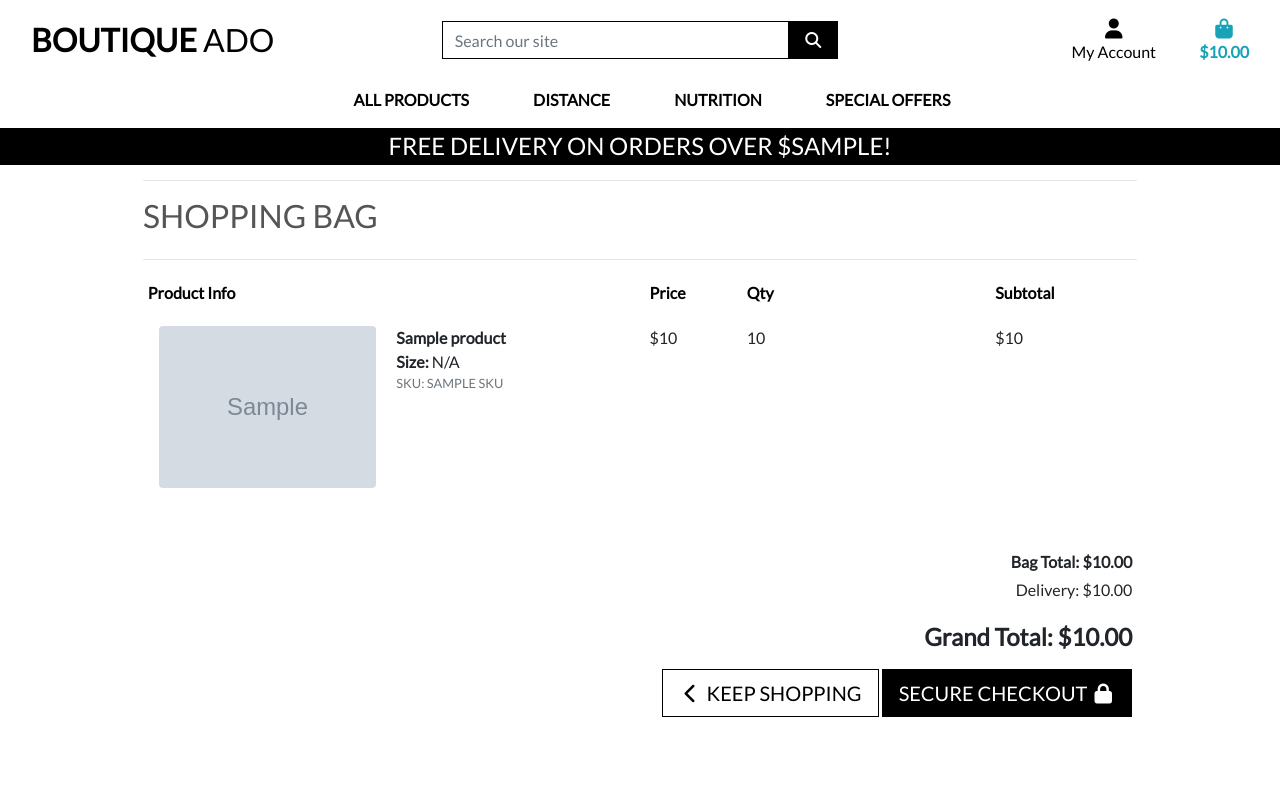
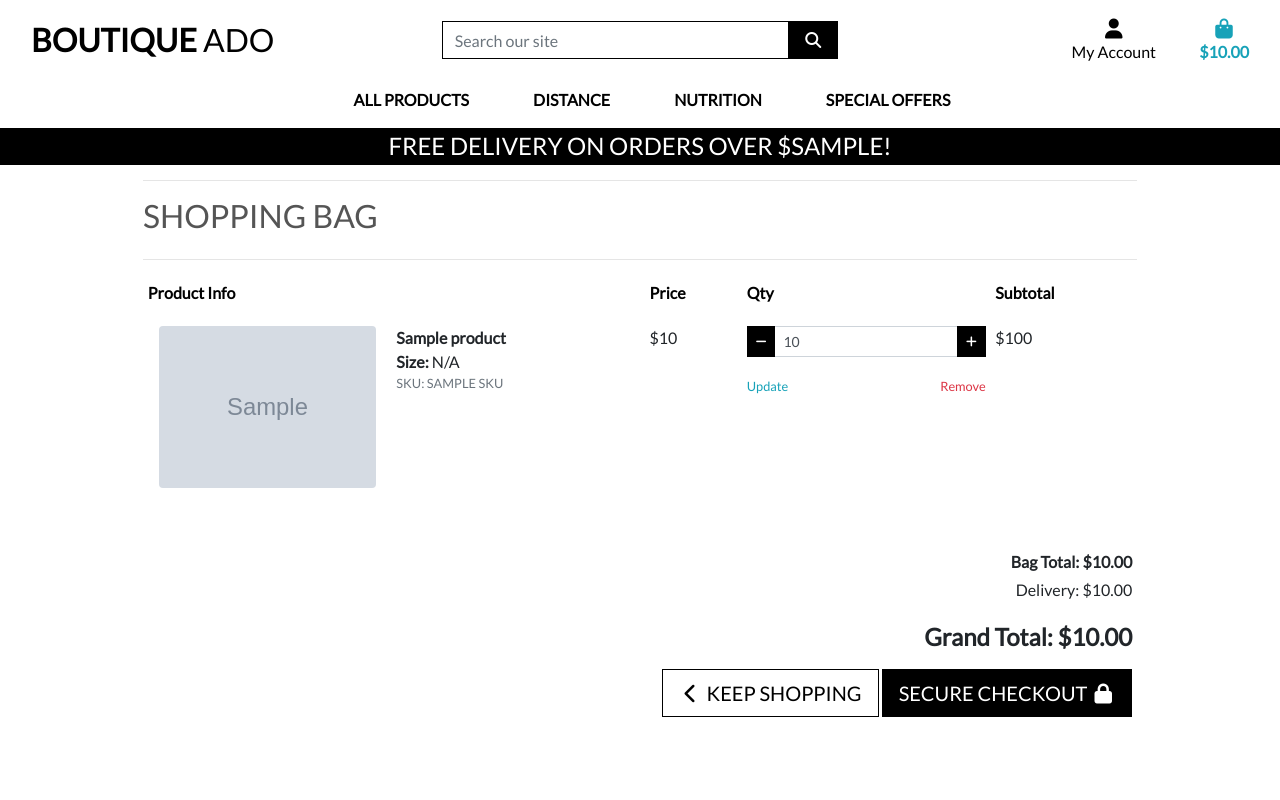
Before and after one commit to sclarkstone/Milestone4, a Django app: template bag/templates/bag/bag.html in a window 1280 px wide. Run offline with Django 3.2, Linux system fonts and the light colour scheme; the template is opened without the code that fills it: most values are stand-ins (such as "Sample title", 1, 10 or a date in 2020); grey boxes marked "Sample" are stand-in pictures; some libraries are stand-ins or nearby versions.

Commit message:
Added adjust bag and remove from bag view, and calc subtotal template filter

```diff
--- a/bag/contexts.py
+++ b/bag/contexts.py
@@ -27,7 +27,7 @@ def bag_contents(request):
                 product_count += quantity
                 bag_items.append({
                     'item_id': item_id,
-                    'quantity': item_data,
+                    'quantity': quantity,
                     'product': product,
                     'size': size,
                 })
--- a/bag/templates/bag/bag.html
+++ b/bag/templates/bag/bag.html
@@ -1,5 +1,6 @@
 {% extends "base.html" %}
 {% load static %}
+{% load bag_tools %}
 
 {% block page_header %}
     <div class="container header-container">
@@ -49,10 +50,41 @@
                                         <p class="my-0">${{ item.product.price }}</p>
                                     </td>
                                     <td class="py-3 w-25">
-                                        <p class="my-0">{{ item.quantity }}</p>
+                                        <form class="form update-form" method="POST" action="{% url 'adjust_bag' item.item_id %}">
+                                            {% csrf_token %}
+                                            <div class="form-group">
+                                                <div class="input-group">
+                                                    <div class="input-group-prepend">
+                                                        <button class="decrement-qty btn btn-sm btn-black rounded-0"
+                                                            data-item_id="{{ item.item_id }}" id="decrement-qty_{{ item.item_id }}">
+                                                            <span>
+                                                                <i class="fas fa-minus fa-sm"></i>
+                                                            </span>
+                                                        </button>
+                                                    </div>
+                                                    <input class="form-control form-control-sm qty_input" type="number"
+                                                        name="quantity" value="{{ item.quantity }}" min="1" max="99"
+                                                        data-item_id="{{ item.item_id }}"
+                                                        id="id_qty_{{ item.item_id }}">
+                                                    <div class="input-group-append">
+                                                        <button class="increment-qty btn btn-sm btn-black rounded-0"
+                                                            data-item_id="{{ item.item_id }}" id="increment-qty_{{ item.item_id }}">
+                                                            <span>
+                                                                <i class="fas fa-plus fa-sm"></i>
+                                                            </span>
+                                                        </button>
+                                                    </div>
+                                                    {% if item.product.has_sizes %}
+                                                        <input type="hidden" name="product_size" value="{{ item.size }}">
+                                                    {% endif %}
+                                                </div>
+                                            </div>
+                                        </form>
+                                        <a class="update-link text-info"><small>Update</small></a>
+                                        <a class="remove-item text-danger float-right" id="remove_{{ item.item_id }}" data-product_size="{{ item.size }}"><small>Remove</small></a>
                                     </td>
                                     <td class="py-3">
-                                        <p class="my-0">${{ item.product.price }}</p>
+                                        <p class="my-0">${{ item.product.price | calc_subtotal:item.quantity }}</p>
                                     </td>
                                 </tr>
                             {% endfor %}
@@ -99,3 +131,30 @@
         </div>
     </div>
 {% endblock %}
+
+{% block postloadjs %}
+{{ block.super }}
+{% include 'products/includes/quantity_input_script.html' %}
+
+<script type="text/javascript">
+    // Update quantity on click
+    $('.update-link').click(function(e) {
+        var form = $(this).prev('.update-form');
+        form.submit();
+    })
+
+    // Remove item and reload on click
+    $('.remove-item').click(function(e) {
+        var csrfToken = "{{ csrf_token }}";
+        var itemId = $(this).attr('id').split('remove_')[1];
+        var size = $(this).data('product_size');
+        var url = `/bag/remove/${itemId}/`;
+        var data = {'csrfmiddlewaretoken': csrfToken, 'product_size': size};
+
+        $.post(url, data)
+         .done(function() {
+             location.reload();
+         });
+    })
+</script>
+{% endblock %}
--- /dev/null
+++ b/bag/templatetags/bag_tools.py
@@ -0,0 +1,8 @@
+from django import template
+
+
+register = template.Library()
+
+@register.filter(name='calc_subtotal')
+def calc_subtotal(price, quantity):
+    return price * quantity
--- a/bag/urls.py
+++ b/bag/urls.py
@@ -4,4 +4,6 @@ from . import views
 urlpatterns = [
     path('', views.view_bag, name='view_bag'),
     path('add/<item_id>/', views.add_to_bag, name='add_to_bag'),
+    path('adjust/<item_id>/', views.adjust_bag, name='adjust_bag'),
+    path('remove/<item_id>/', views.remove_from_bag, name='remove_from_bag'),
 ]
--- a/static/css/base.css
+++ b/static/css/base.css
@@ -96,7 +96,9 @@ a.category-badge > span.badge:hover {
     right: 10px;
 }
 
-.btt-link {
+.btt-link,
+.update-link,
+.remove-item {
     cursor: pointer;
 }
 
--- a/templates/base.html
+++ b/templates/base.html
@@ -24,7 +24,7 @@
 
     {% block corejs %}
         <script src="https://kit.fontawesome.com/e9c73d7092.js" crossorigin="anonymous"></script>
-        <script src="https://code.jquery.com/jquery-3.4.1.slim.min.js" integrity="sha384-J6qa4849blE2+poT4WnyKhv5vZF5SrPo0iEjwBvKU7imGFAV0wwj1yYfoRSJoZ+n" crossorigin="anonymous"></script>
+        <script src="https://code.jquery.com/jquery-3.4.1.min.js" integrity="sha256-CSXorXvZcTkaix6Yvo6HppcZGetbYMGWSFlBw8HfCJo=" crossorigin="anonymous"></script>
         <script src="https://cdn.jsdelivr.net/npm/popper.js@1.16.0/dist/umd/popper.min.js" integrity="sha384-Q6E9RHvbIyZFJoft+2mJbHaEWldlvI9IOYy5n3zV9zzTtmI3UksdQRVvoxMfooAo" crossorigin="anonymous"></script>
         <script src="https://cdn.jsdelivr.net/npm/bootstrap@4.6.1/dist/js/bootstrap.min.js" integrity="sha384-VHvPCCyXqtD5DqJeNxl2dtTyhF78xXNXdkwX1CZeRusQfRKp+tA7hAShOK/B/fQ2" crossorigin="anonymous"></script>
         {% endblock %}
```
Also changed, not shown: bag/views.py (+50 -1 lines), bag/templatetags/__init__.py (added).
